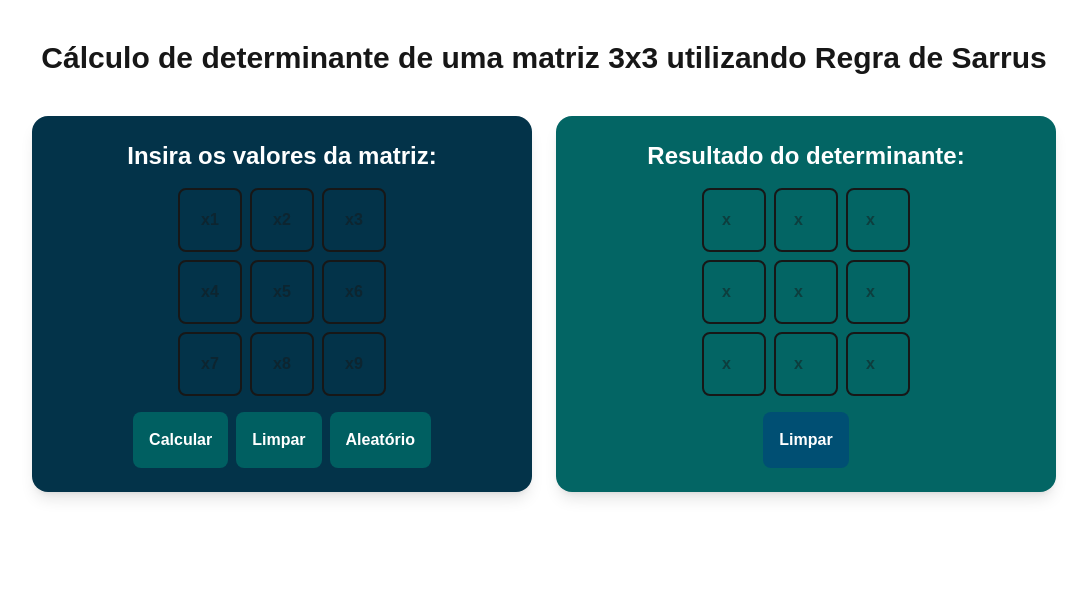
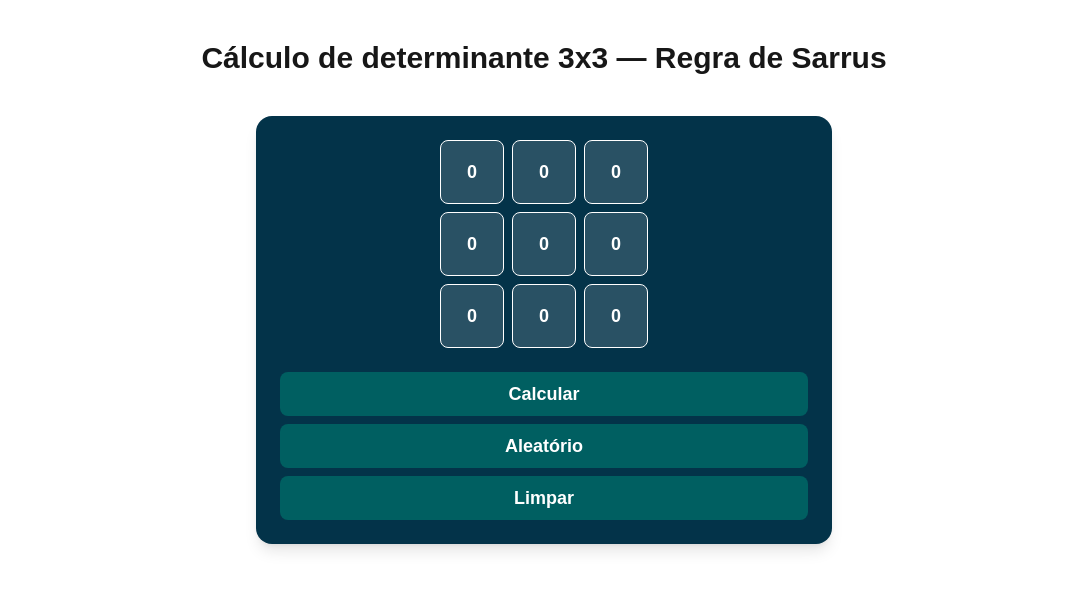
Before and after one commit to WendersonGomes/determinant-calculation, a Next.js app: page / in a window 1280 px wide. Shown: the top 590 px of the page, without its empty margins (96-1183 px from the left). Built offline with nearby package versions, Linux system fonts and the light colour scheme.

Commit message:
feat: home layout and buttons functions

```diff
--- a/app/page.tsx
+++ b/app/page.tsx
@@ -1,67 +1,264 @@
+"use client";
+
+import { useState } from "react";
+import { motion } from "framer-motion";
+import { clear } from "console";
+
 export default function Home() {
+
+  const [matrix, setMatrix] = useState<number[][]>([
+    [0, 0, 0],
+    [0, 0, 0],
+    [0, 0, 0]]
+  );
+
+  const [extended, setExtended] = useState<number[][]>([]);
+  const [steps, setSteps] = useState<string[]>([]);
+  const [highlight, setHighlight] = useState<{ r: number, c: number }[]>([]);
+  const [isAnimating, setIsAnimating] = useState(false);
+  const [showSteps, setShowSteps] = useState(false);
+
+  const pos = [
+    [[0, 0], [1, 1], [2, 2]],
+    [[0, 1], [1, 2], [2, 3]],
+    [[0, 2], [1, 3], [2, 4]],
+  ]
+
+  const neg = [
+    [[0, 2], [1, 1], [2, 0]],
+    [[0, 3], [1, 2], [2, 1]],
+    [[0, 4], [1, 3], [2, 2]],
+  ]
+
+  function wait(ms: number) {
+    return new Promise(res => setTimeout(res, ms))
+  }
+
+  async function calculateDeterminant() {
+    if (isAnimating) return;
+
+    setShowSteps(true);
+    setIsAnimating(true);
+
+    setSteps([]);
+    setHighlight([]);
+
+    for (let c = 0; c <= 1; c++) {
+      for (let r = 2; r >= 0; r--) {
+        setHighlight([{ r, c }]);
+        await wait(500);
+      }
+      await wait(500);
+    }
+
+    setHighlight([]);
+    await wait(300);
+
+    const extendedMatrix = matrix.map(r => [...r, r[0], r[1]]);
+    setExtended(extendedMatrix);
+
+    // Diagonais positivas
+    await wait(500);
+    let log: string[] = [];
+    log.push("Diagonais positivas:");
+
+    for (const diagPos of pos) {
+      let nums: number[] = [];
+      for (const [r, c] of diagPos) {
+        setHighlight([{ r, c }]);
+        await wait(500);
+        nums.push(extendedMatrix[r][c]);
+      }
+
+      const product = nums.reduce((a, b) => a * b, 1);
+      log.push(`${nums.join(" × ")} = ${product}`)
+      setSteps([...log])
+      await wait(600)
+    }
+
+    setHighlight([]);
+
+    // Diagonais negativas
+    log.push("Diagonais negativas:");
+    setSteps([...log]);
+    await wait(600);
+
+    for (const diag of neg) {
+
+      let nums: number[] = []
+
+      for (const [r, c] of diag) {
+        setHighlight([{ r, c }])
+        await wait(350)
+        nums.push(extendedMatrix[r][c])
+      }
+
+      const mult = nums.reduce((a, b) => a * b, 1)
+
+      log.push(`${nums.join(" × ")} = ${mult}`)
+      setSteps([...log])
+      await wait(600)
+    }
+
+    setHighlight([])
+
+    const positivos = pos.map(diag =>
+      diag.reduce((acc, [r, c]) => acc * extendedMatrix[r][c], 1)
+    )
+    const negativos = neg.map(diag =>
+      diag.reduce((acc, [r, c]) => acc * extendedMatrix[r][c], 1)
+    )
+
+    const somaPos = positivos.reduce((a, b) => a + b, 0)
+    const somaNeg = negativos.reduce((a, b) => a + b, 0)
+
+    log.push(`Soma positivas = ${somaPos}`)
+    setSteps([...log])
+    await wait(500)
+
+    log.push(`Soma negativas = ${somaNeg}`)
+    setSteps([...log])
+    await wait(500)
+
+    log.push(`Subtração das diagonais = ${somaPos} - ${somaNeg}`);
+
+    const det = somaPos - somaNeg
+    log.push(`Determinante = ${det}`)
+    setSteps([...log])
+
+    setIsAnimating(false)
+
+  }
+
+  function clearInputs() {
+    if (isAnimating) return;
+    setMatrix([
+      [0, 0, 0],
+      [0, 0, 0],
+      [0, 0, 0]]
+    );
+    setExtended([]);
+    setSteps([]);
+    setHighlight([]);
+    setShowSteps(false);
+  }
+
+  function generateRandomMatrix() {
+    if (isAnimating) return;
+    const randomMatrix = Array.from({ length: 3 }, () =>
+      Array.from({ length: 3 }, () => Math.floor(Math.random() * 10) - 5)
+    );
+    setMatrix(randomMatrix);
+    setExtended([]);
+    setSteps([]);
+    setHighlight([]);
+    setShowSteps(false);
+  }
+
   return (
     <main className="flex flex-col items-center justify-center p-6">
+
       <h1 className="font-extrabold mt-4 md:text-3xl text-xl text-center">
-        Cálculo de determinante de uma matriz 3x3 utilizando Regra de Sarrus
+        Cálculo de determinante 3x3 — Regra de Sarrus
       </h1>
 
-      {/* Área dos painéis */}
-      <div className="grid w-full h-full max-w-5xl max-h-5xl gap-6 mt-10 grid-cols-1 sm:grid-cols-2">
+      <div className="bg-[#033349] mt-10 w-full max-w-xl flex flex-col items-center rounded-2xl p-6 shadow-lg">
 
-        {/* Painel 1 */}
-        <div className="bg-[#033349] flex flex-col items-center justify-center rounded-2xl p-6 shadow-lg">
-          <h2 className="font-bold md:text-2xl text-lg mb-4 text-white">Insira os valores da matriz:</h2>
-          <div className="flex flex-col justify-center items-center">
-            <div className="grid grid-cols-3 gap-2">
-              {Array.from({ length: 9 }).map((_, index) => (
+        {/* MATRIZ ANIMADA */}
+        <div className={`grid gap-2 ${extended.length ? "grid-cols-5" : "grid-cols-3"}`}>
+          {(extended.length ? extended : matrix).map((row, r) =>
+            row.map((value, c) => {
+              const active = highlight.some(h => h.r === r && h.c === c)
+
+              const isExtra = extended.length > 0 && c >= 3
+
+              return (
+                <motion.div
+                  key={`${r}-${c}`}
+                  animate={{
+                    scale: active ? 1.25 : 1,
+                    backgroundColor: active ? "rgba(0,150,255,0.6)" : "rgba(255,255,255,0.15)"
+                  }}
+                  transition={{ duration: 0.3 }}
+                  className="w-16 h-16 rounded-lg flex items-center justify-center border font-bold text-white text-lg"
+                >
+                  {isExtra ? (
+                    <motion.div
+                      initial={{ opacity: 0, x: -20, scale: 0.8 }}
+                      animate={{ opacity: 1, x: 0, scale: 1 }}
+                      transition={{ duration: 0.35, ease: "easeOut" }}
+                    >
+                      {value}
+                    </motion.div>
+                  ) : (
                     <input
-                  key={index}
                       type="number"
-                  className="border-2 rounded-lg p-2 w-16 h-16 font-bold text-center
-    focus:outline-none focus:border-[#00807d] focus:ring-2 focus:ring-[#00807d]
-    [appearance:textfield]
+                      disabled={isAnimating}
+                      className="w-full h-full bg-transparent text-center font-bold text-white
+                        focus:outline-none [appearance:textfield]
                         [&::-webkit-inner-spin-button]:appearance-none
                         [&::-webkit-outer-spin-button]:appearance-none"
-                  placeholder={"x" + (index + 1)}
+                      value={value}
+                      onChange={(e) => {
+                        const copy = matrix.map(row => [...row])
+                        copy[r][c] = Number(e.target.value)
+                        setMatrix(copy)
+                      }}
                     />
+                  )}
+                </motion.div>
+              )
+            })
+          )}
+        </div>
+
+        {showSteps && (
+          <div className="w-full min-h-[200px] bg-[#024b4d] rounded-lg p-4 text-white text-lg space-y-2 mt-6">
+
+            <h1 className="font-extrabold">Cálculo:</h1>
+
+            {steps.map((s, i) => (
+              <motion.div
+                className="font-bold"
+                key={i}
+                initial={{ opacity: 0, y: 10 }}
+                animate={{ opacity: 1, y: 0 }}
+                transition={{ duration: 0.4 }}
+              >
+                {s}
+              </motion.div>
             ))}
           </div>
-            <div className="flex sm:flex-row flex-col gap-2 justify-center items-center w-full sm:w-full mt-4">
-              <button className="w-full p-4 bg-[#005f61] text-white rounded-lg font-bold hover:bg-[#00807d] transition-colors">
+        )}
+
+        {!isAnimating && (
+          <div className="w-full rounded-lg text-white text-lg space-y-2 mt-6">
+            <button
+              disabled={isAnimating}
+              onClick={calculateDeterminant}
+              className={`w-full p-2 rounded-lg font-bold text-white
+            ${isAnimating ? "bg-gray-500" : "bg-[#005f61] hover:bg-[#00807d] transition-colors"}`}
+            >
               Calcular
             </button>
-              <button className="w-full p-4 bg-[#005f61] text-white rounded-lg font-bold hover:bg-[#00807d] transition-colors">
-                Limpar
-              </button>
-              <button className="w-full p-4 bg-[#005f61] text-white rounded-lg font-bold hover:bg-[#00807d] transition-colors">
+            <button
+              disabled={isAnimating}
+              onClick={generateRandomMatrix}
+              className={`w-full p-2 rounded-lg font-bold text-white
+            ${isAnimating ? "bg-gray-500" : "bg-[#005f61] hover:bg-[#00807d] transition-colors"}`}
+            >
               Aleatório
             </button>
-            </div>
-          </div>
-        </div>
-
-        {/* Painel 2 */}
-        <div className="bg-[#036564] flex flex-col items-center justify-center rounded-2xl p-6 shadow-lg">
-          <h2 className="font-bold md:text-2xl text-lg mb-4 text-white">Resultado do determinante:</h2>
-          <div className="grid grid-cols-3 gap-2">
-            {Array.from({ length: 9 }).map((_, index) => (
-              <input
-                disabled={true}
-                key={index}
-                type="number"
-                className="border-2 rounded-lg p-2 w-16 h-16 text-center font-bold focus:outline-none
-    focus:border-[#004f73]
-    focus:ring-2 focus:ring-[#004f73]"
-                placeholder={"x"}
-              />
-            ))}
-          </div>
-          <div className="flex flex-row gap-5 justify-center items-center">
-            <button className="p-4 mt-4 bg-[#004f73] text-white rounded-lg font-bold hover:bg-[#00807d] transition-colors">
+            <button
+              disabled={isAnimating}
+              onClick={clearInputs}
+              className={`w-full p-2 rounded-lg font-bold text-white
+            ${isAnimating ? "bg-gray-500" : "bg-[#005f61] hover:bg-[#00807d] transition-colors"}`}
+            >
               Limpar
             </button>
           </div>
-        </div>
+        )}
       </div>
     </main>
   );
```
Lines whose indentation alone changed are shown as unchanged.
